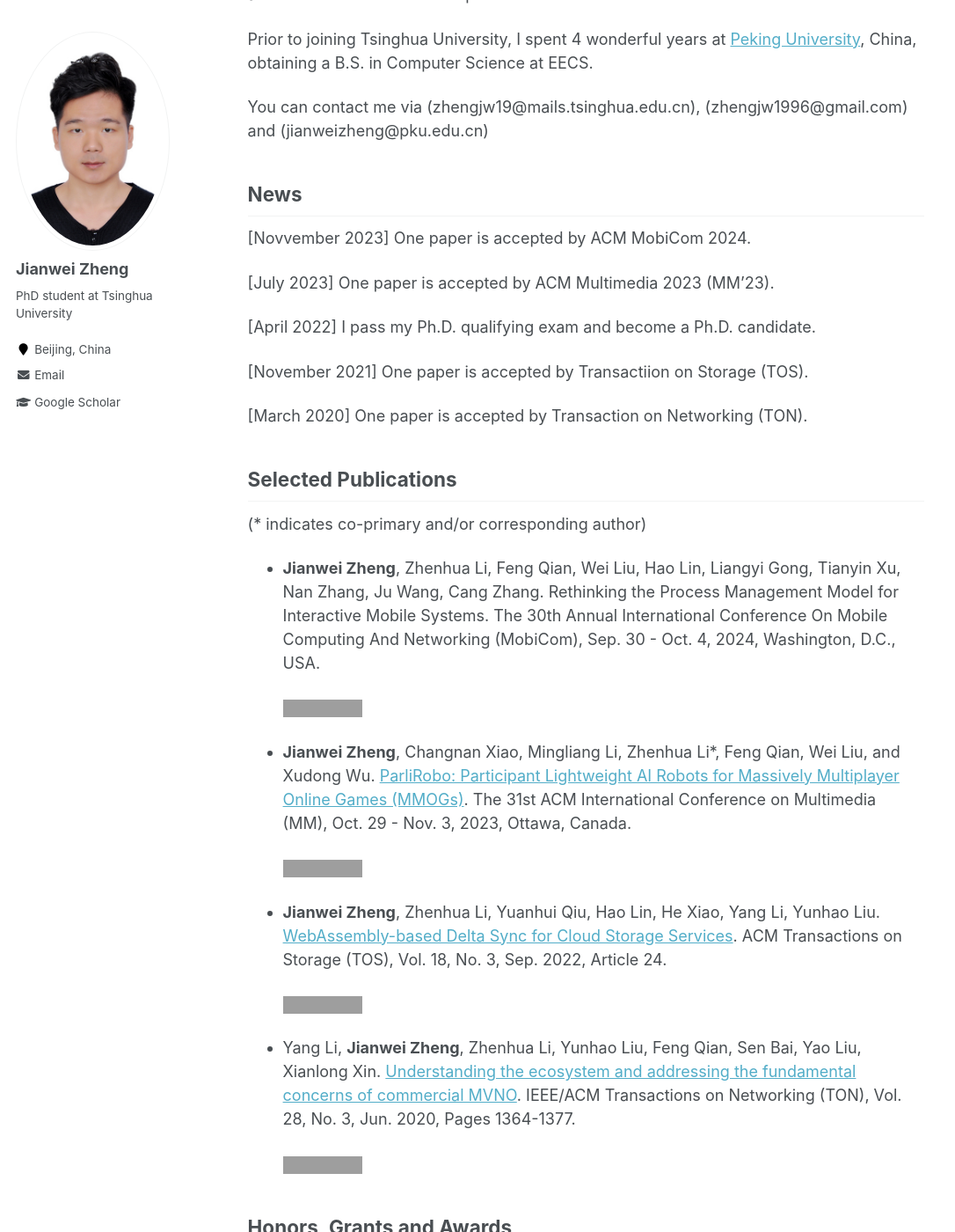
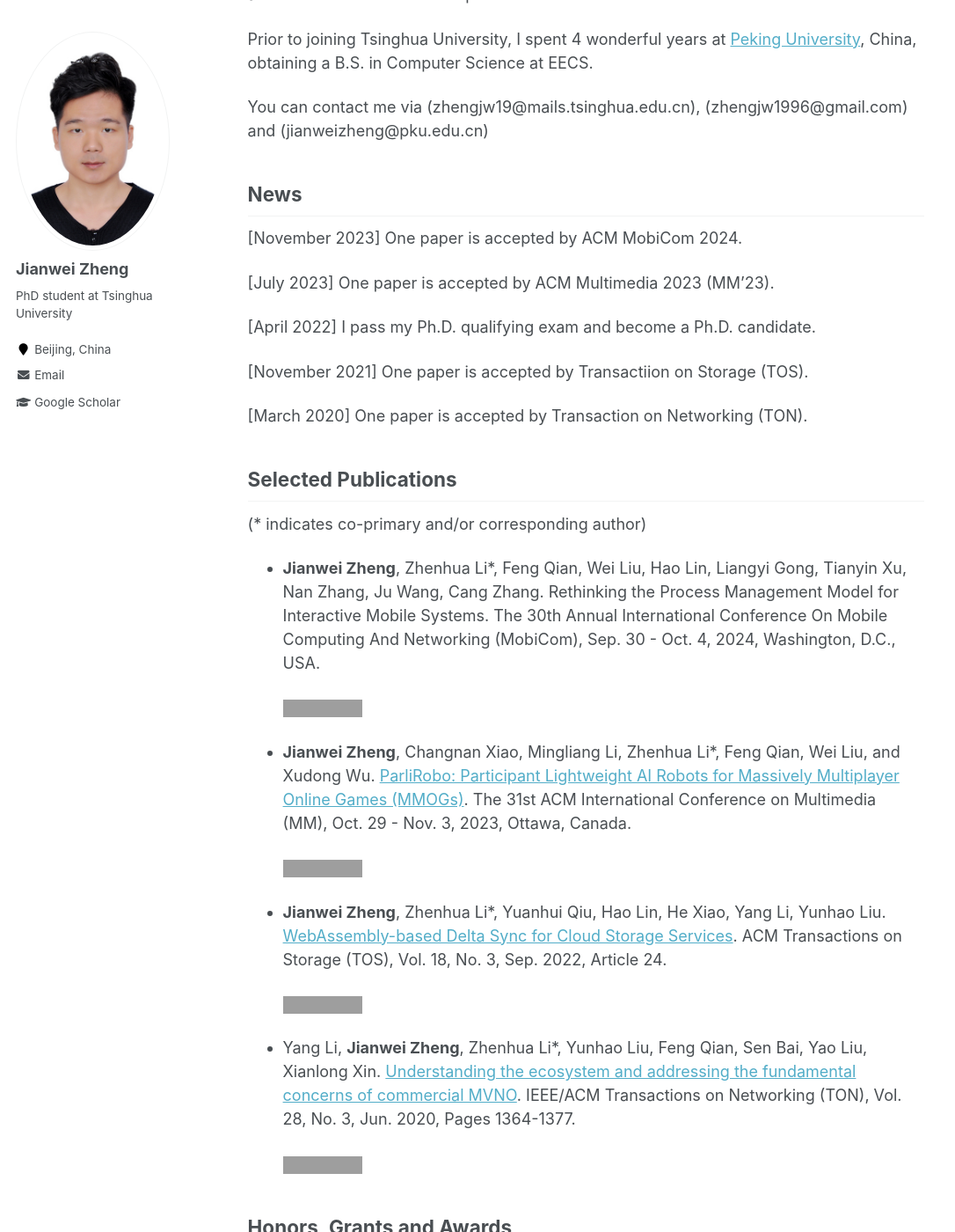
Before and after one commit to jwzheng96/jwzheng96.github.io, a Jekyll site: the page built from _pages/about.md, in a window 1280 px wide and 1400 px high, scrolled down 315 px. Shown: the whole window at 88% size, without its empty margins (0-1086 px from the left). Built offline with Jekyll 4.4.1, drawn with Linux system fonts in a browser that asks for light colours; grey boxes are pictures that could not be loaded.

Commit message:
fix typos

```diff
--- a/_pages/about.md
+++ b/_pages/about.md
@@ -20,7 +20,7 @@ You can contact me via (zhengjw19@mails.tsinghua.edu.cn), (zhengjw1996@gmail.com
 
 
 ## News
-[Novvember 2023] One paper is accepted by ACM MobiCom 2024.
+[November 2023] One paper is accepted by ACM MobiCom 2024.
 
 [July 2023] One paper is accepted by ACM Multimedia 2023 (MM'23).
 
@@ -33,7 +33,7 @@ You can contact me via (zhengjw19@mails.tsinghua.edu.cn), (zhengjw1996@gmail.com
 ## Selected Publications
 
 (* indicates co-primary and/or corresponding author)
-- **Jianwei Zheng**, Zhenhua Li, Feng Qian, Wei Liu, Hao Lin, Liangyi Gong, Tianyin Xu, Nan Zhang, Ju Wang, Cang Zhang. Rethinking the Process Management Model for Interactive Mobile Systems. The 30th Annual International Conference On Mobile Computing And Networking (MobiCom), Sep. 30 - Oct. 4, 2024, Washington, D.C., USA.
+- **Jianwei Zheng**, Zhenhua Li*, Feng Qian, Wei Liu, Hao Lin, Liangyi Gong, Tianyin Xu, Nan Zhang, Ju Wang, Cang Zhang. Rethinking the Process Management Model for Interactive Mobile Systems. The 30th Annual International Conference On Mobile Computing And Networking (MobiCom), Sep. 30 - Oct. 4, 2024, Washington, D.C., USA.
 
   [![MobiCom2024](https://img.shields.io/badge/MobiCom-2024-brightgreen.svg)](https://sigmobile.org/mobicom/2024/)
 
@@ -41,11 +41,11 @@ You can contact me via (zhengjw19@mails.tsinghua.edu.cn), (zhengjw1996@gmail.com
 
   [![MM2023](https://img.shields.io/badge/MM-2023-brightgreen.svg)](https://www.acmmm2023.org/)
 
-- **Jianwei Zheng**, Zhenhua Li, Yuanhui Qiu, Hao Lin, He Xiao, Yang Li, Yunhao Liu. [WebAssembly-based Delta Sync for Cloud Storage Services]({{site.baseurl}}/static/files/WASM_based_delta_sync.pdf). ACM Transactions on Storage (TOS), Vol. 18, No. 3, Sep. 2022, Article 24.
+- **Jianwei Zheng**, Zhenhua Li*, Yuanhui Qiu, Hao Lin, He Xiao, Yang Li, Yunhao Liu. [WebAssembly-based Delta Sync for Cloud Storage Services]({{site.baseurl}}/static/files/WASM_based_delta_sync.pdf). ACM Transactions on Storage (TOS), Vol. 18, No. 3, Sep. 2022, Article 24.
 
   [![TOS2022](https://img.shields.io/badge/TOS-2022-brightgreen.svg)](https://dl.acm.org/journal/tos)
 
-- Yang Li, **Jianwei Zheng**, Zhenhua Li, Yunhao Liu, Feng Qian, Sen Bai, Yao Liu, Xianlong Xin. [Understanding the ecosystem and addressing the fundamental concerns of commercial MVNO]({{site.baseurl}}/static/files/TON20_Xiaomi_MVNO.pdf). IEEE/ACM Transactions on Networking (TON), Vol. 28, No. 3, Jun. 2020, Pages 1364-1377.
+- Yang Li, **Jianwei Zheng**, Zhenhua Li*, Yunhao Liu, Feng Qian, Sen Bai, Yao Liu, Xianlong Xin. [Understanding the ecosystem and addressing the fundamental concerns of commercial MVNO]({{site.baseurl}}/static/files/TON20_Xiaomi_MVNO.pdf). IEEE/ACM Transactions on Networking (TON), Vol. 28, No. 3, Jun. 2020, Pages 1364-1377.
 
   [![TON2020](https://img.shields.io/badge/TON-2020-brightgreen.svg)](https://dl.acm.org/journal/ton)
 
```
Also changed, not shown: _pages/publications.md (+3 -3 lines).
